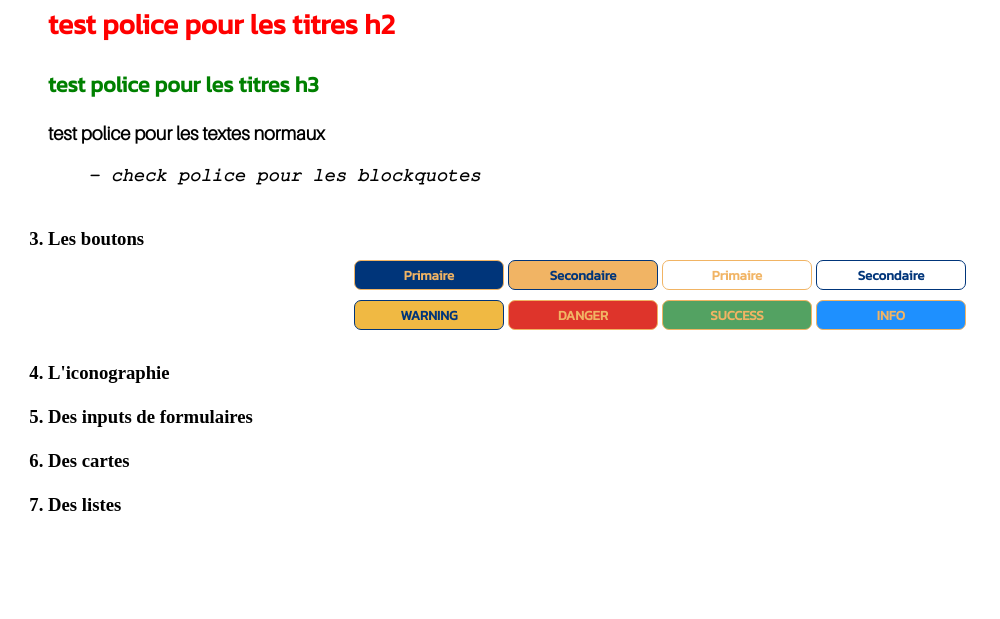
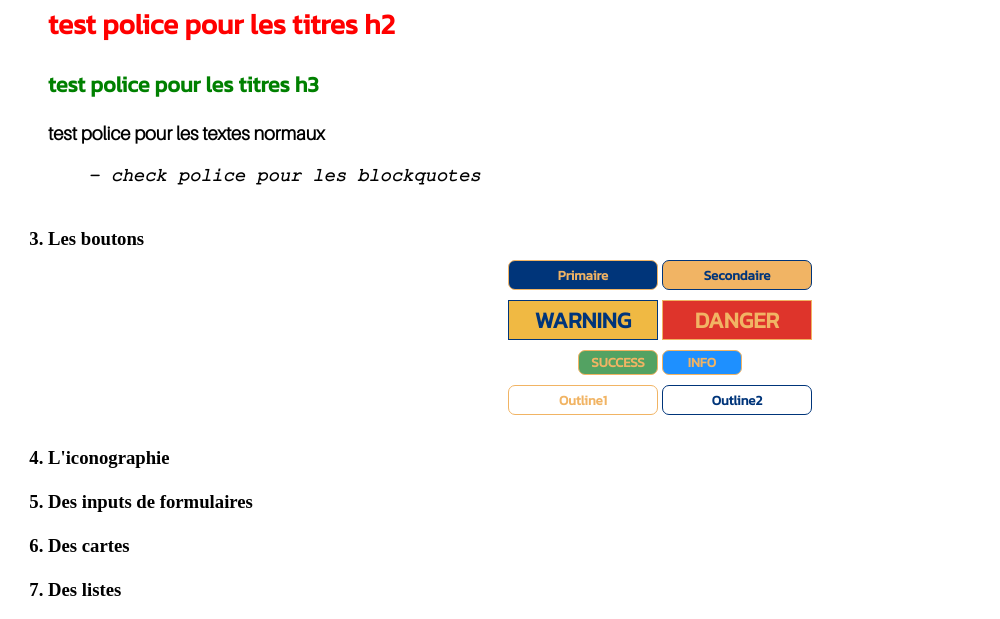
Before and after one commit to 0xKubitus/MARKETS-AGENCY-PROJECT, a plain HTML site: page index.html in a window 1280 px wide. Shown: the part 760-1379 px from the top of the page, without its empty margins (0-1000 px from the left). Before the commit the page ends 1294 px from the top, so only its background shows below. Drawn offline with Linux system fonts and the light colour scheme; files that its build step writes are made by us from their sources; files whose address does not match are found by name; a web font is replaced by a local one.

Commit message:
mise en page bouttons améliorée

```diff
--- a/index.html
+++ b/index.html
@@ -61,15 +61,21 @@
         <div class="buttons-group">
           <button class="btn text-primary primary-bg">Primaire</button>
           <button class="btn text-secondary secondary-bg">Secondaire</button>
-          <button class="btn text-primary white-bg">Primaire</button>
-          <button class="btn text-secondary white-bg">Secondaire</button>
         </div>
 
         <div class="buttons-group">
-          <button class="btn text-secondary warning-bg">WARNING</button>
-          <button class="btn text-primary danger-bg">DANGER</button>
-          <button class="btn text-primary success-bg">SUCCESS</button>
-          <button class="btn text-primary info-bg">INFO</button>
+          <button class="btn btn-lg text-secondary warning-bg">WARNING</button>
+          <button class="btn btn-lg text-primary danger-bg">DANGER</button>
+        </div>
+
+        <div class="buttons-group">
+          <button class="btn btn-sm text-primary success-bg">SUCCESS</button>
+          <button class="btn btn-sm text-primary info-bg">INFO</button>
+        </div>
+
+        <div class="buttons-group">
+          <button class="btn text-primary white-bg">Outline1</button>
+          <button class="btn text-secondary white-bg">Outline2</button>
         </div>
 
       <br>
--- a/style/style.css
+++ b/style/style.css
@@ -191,3 +191,21 @@
   font-family: 'Kanit', sans-serif;
   font-weight: bold;
 }
+
+.btn-lg {
+  margin-right: 2px;
+  margin-left: 2px;
+  width: 150px;
+  height: 40px;
+  font-size: larger;
+  justify-content: center;
+  align-content: center;
+  border-radius: 0px;
+}
+
+.btn-sm {
+  margin-right: 2px;
+  margin-left: 2px;
+  width: 80px;
+  height: 25px;
+}
```
